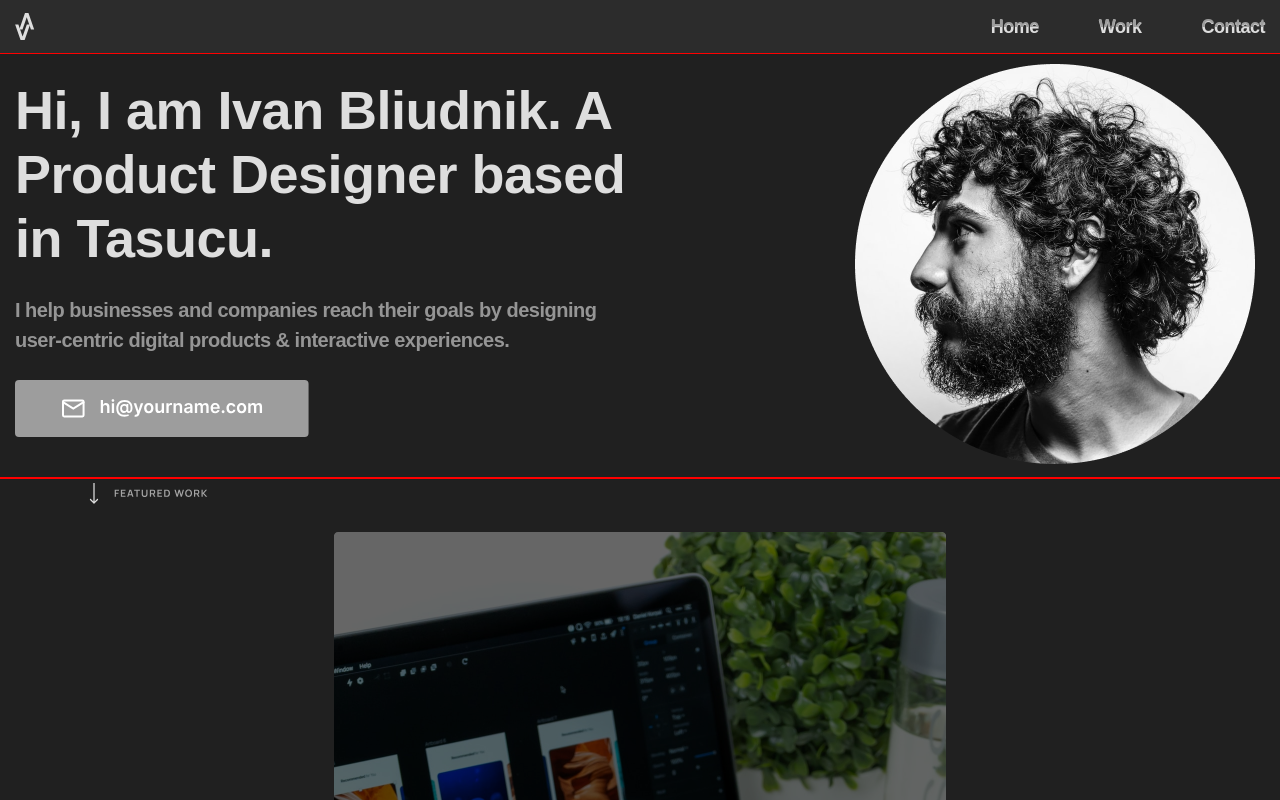
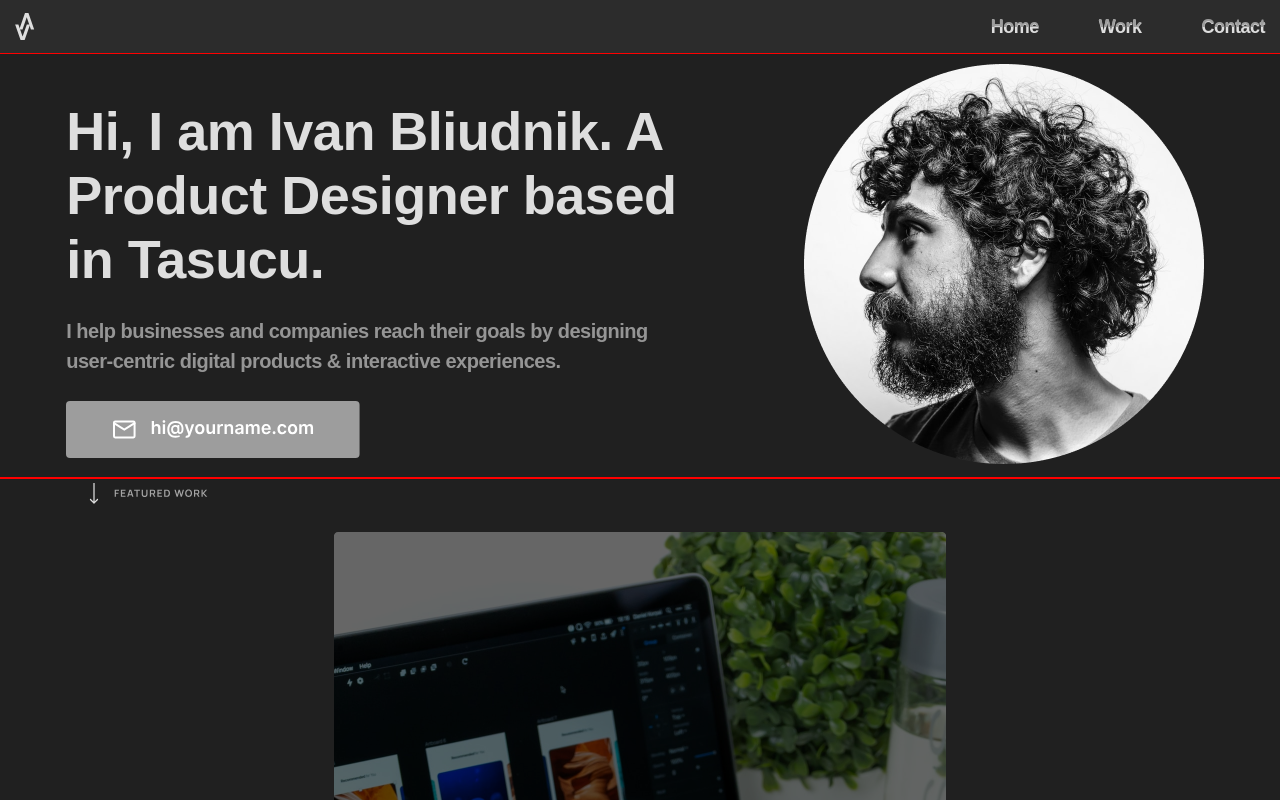
Before and after one commit to IvanBliudnik/myPrj, a React (Create React App) app: page / in a window 1280 px wide. Shown: the top 800 px of the page. Built offline with nearby package versions, Linux system fonts and the light colour scheme.

Commit message:
myPrj update commit 2 (work)

```diff
--- a/src/layout/sections/main/Main.tsx
+++ b/src/layout/sections/main/Main.tsx
@@ -10,7 +10,7 @@ export const Main: React.FC = () => {
     return (
         <S.Main id={"home"}>
             <Container>
-                <FlexContainer align={"flex-start"} justify={"space-between"} wrap={"wrap"}>
+                <FlexContainer align={"center"} justify={"space-around"} wrap={"wrap"}>
                     <S.MainContainer>
                         <S.MainTitle>
                             Hi, I am Ivan Bliudnik. A Product Designer based in Tasucu.
```
Also changed, not shown: src/components/icon/Icon.tsx (line endings or trailing spaces).
